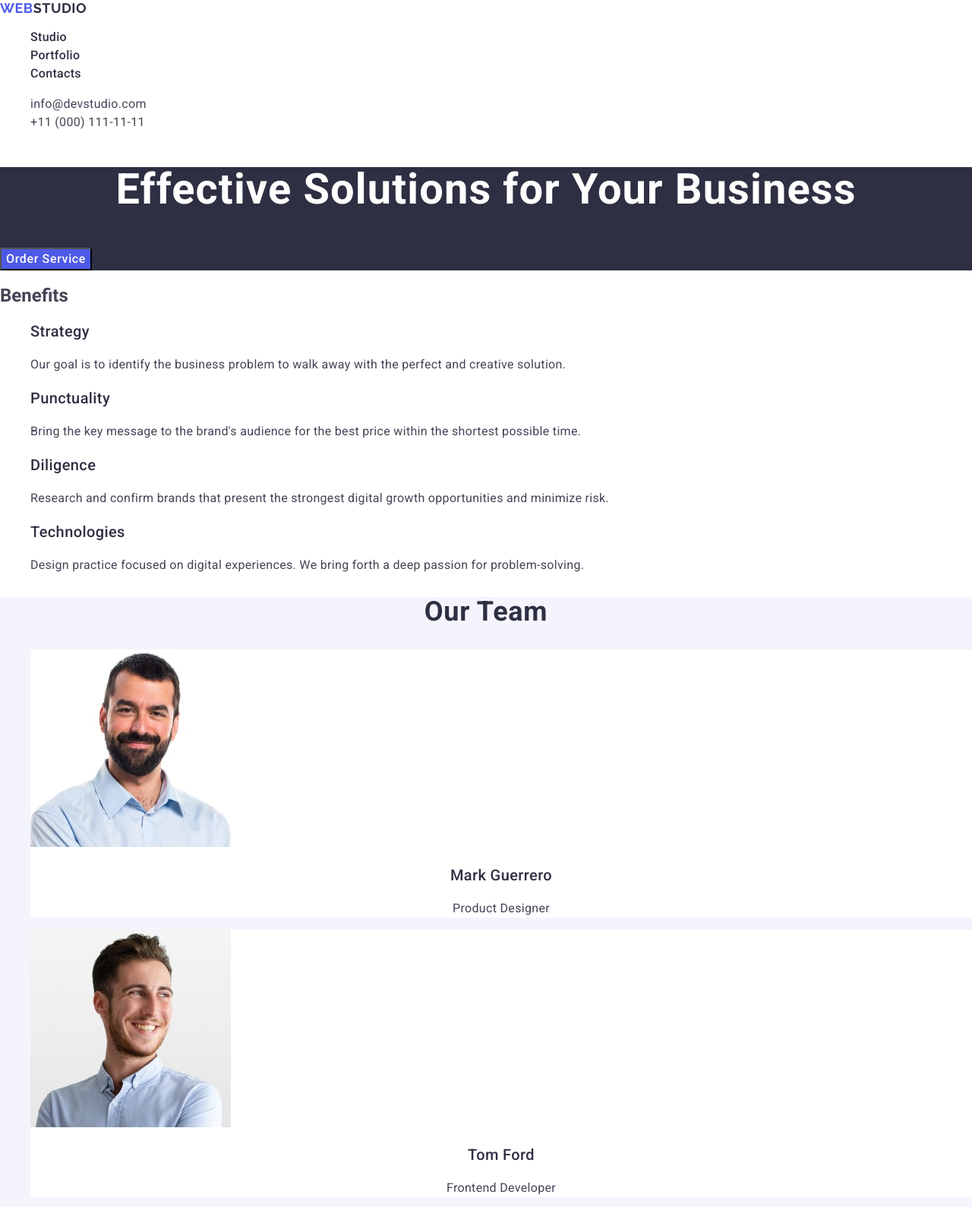
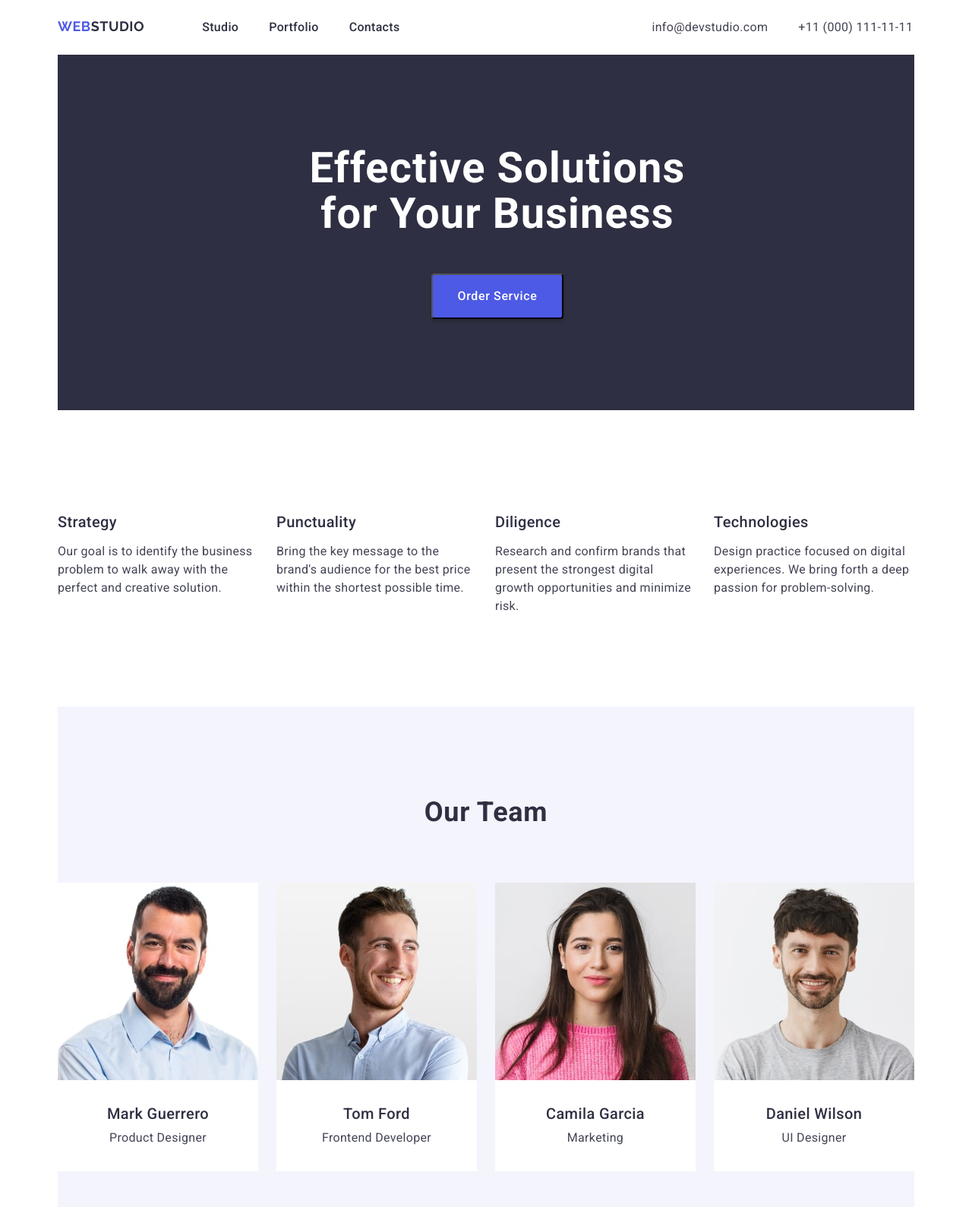
Before and after one commit to KaterynaKocheharova/goit-markup-hw-03, a plain HTML site: page index.html in a window 1280 px wide. Shown: the top 1589 px of the page at 76% size. Drawn offline with nearby package versions, Linux system fonts and the light colour scheme; a web font is replaced by a local one.

Commit message:
added positioning

```diff
--- a/css/styles.css
+++ b/css/styles.css
@@ -13,8 +13,191 @@ a {
   text-decoration: none;
 }
 
-/* DETAILED STYLES */
+/* GENERAL POSITIONING STYLES */
 
+h1,
+h2,
+h3,
+h4,
+h5,
+h6,
+p {
+  margin-top: 0;
+  margin-bottom: 0;
+}
+
+ul,
+ol {
+  margin-top: 0;
+  margin-bottom: 0;
+  padding-left: 0;
+}
+
+img {
+  display: block;
+  max-width: 100%;
+}
+
+.container {
+  width: 1158px;
+  margin: 0 auto;
+  padding: 0 15px;
+}
+
+/* POSITIONING IN HEADER */
+
+.header-section {
+  padding-top: 24px;
+  padding-bottom: 24px;
+}
+
+.header-container {
+  display: flex;
+  gap: 332px;
+}
+
+.main-nav {
+  display: flex;
+  gap: 76px;
+}
+
+.nav-list {
+  display: flex;
+  gap: 40px;
+}
+
+.nav-list-item {
+  width: calc((100% - 40 * 2) / 3);
+}
+
+.address-list {
+  display: flex;
+  gap: 40px;
+}
+
+.address-item {
+  width: calc((100% - 40) / 2);
+}
+
+/* POSITIONING IN HERO */
+
+.hero {
+  padding-top: 120px;
+  padding-bottom: 120px;
+}
+
+.hero-title {
+  width: 496px;
+  height: 120px;
+  margin: auto;
+  margin-bottom: 48px;
+}
+
+.hero-button {
+  padding: 16px 32px;
+  border-radius: 4px;
+  box-shadow: 0px 4px 4px 0px rgba(0, 0, 0, 0.15);
+  display: block;
+  margin-right: auto;
+  margin-left: auto;
+}
+
+/* POSITIONING IN THE BENEFITS SECTION */
+
+.section {
+  padding-top: 120px;
+  padding-bottom: 120px;
+}
+
+.visually-hidden {
+  position: absolute;
+  width: 1px;
+  height: 1px;
+  margin: -1px;
+  border: 0;
+  padding: 0;
+  white-space: nowrap;
+  clip-path: inset(100%);
+  clip: rect (0 0 0 0);
+  overflow: hidden;
+}
+
+.benefits-list {
+  display: flex;
+  gap: 24px;
+}
+
+.benefits-item {
+  width: calc((100% - 3 * 24) / 4);
+}
+
+.benefits-text {
+  width: 264px;
+}
+
+.benefits-title {
+  padding-top: 15px;
+  padding-bottom: 15px;
+}
+
+/* POSITIONING IN THE TEAM-SECTION */
+
+.team-title {
+  margin-bottom: 72px;
+}
+
+.team-list {
+  display: flex;
+  gap: 24px;
+}
+
+.team-card {
+  width: calc((100% - 24 * 3) / 4);
+  padding-bottom: 32px;
+}
+
+.team-list-title {
+  margin-top: 32px;
+  margin-bottom: 8px;
+}
+
+/* POSITIONING IN PORTFOLIO SECTION */
+
+.portfolio-title {
+  margin-bottom: 72px;
+}
+
+.portfolio-list {
+  display: flex;
+  flex-wrap: wrap;
+  row-gap: 24px;
+  column-gap: 48px;
+}
+
+.portfolio-item {
+  width: calc((100% - 72px) / 3);
+  border: 1px solid #e7e9fc;
+  padding-bottom: 32px;
+}
+
+.portfolio-item-title {
+  margin-top: 32px;
+}
+
+/* POSITIONING IN FOOTER */
+
+.footer {
+  padding-top: 101.5px;
+  padding-bottom: 100px;
+}
+
+.footer-logo {
+  margin-bottom: 17.5px;
+}
+
+.footer-text {
+  width: 264px;
+}
 /* HEADER */
 
 .logo {
@@ -31,7 +214,7 @@ a {
   color: #2e2f42;
 }
 
-.nav-item {
+.nav-link {
   color: #2e2f42;
   font-size: 16px;
   font-weight: 500;
@@ -39,8 +222,8 @@ a {
   letter-spacing: 0.32px;
 }
 
-.nav-item:hover,
-.nav-item:focus {
+.nav-link:hover,
+.nav-link:focus {
   color: #404bbf;
 }
 
@@ -48,7 +231,7 @@ a {
   font-style: normal;
 }
 
-.address-item {
+.address-link {
   color: #434455;
   font-size: 16px;
   font-weight: 400;
@@ -56,8 +239,8 @@ a {
   letter-spacing: 0.32px;
 }
 
-.address-item:hover,
-.address-item:focus {
+.address-link:hover,
+.address-link:focus {
   color: #404bbf;
 }
 
@@ -95,7 +278,7 @@ a {
 
 .benefits-title,
 .team-list-title,
-.portfolio-list-title {
+.portfolio-item-title {
   color: #2e2f42;
   font-size: 20px;
   font-weight: 500;
@@ -112,7 +295,7 @@ a {
 
 /*  TEAM */
 
-.team {
+.team-section {
   background-color: #f4f4fd;
 }
 
--- a/index.html
+++ b/index.html
@@ -11,59 +11,68 @@
       rel="stylesheet"
       href="https://cdnjs.cloudflare.com/ajax/libs/modern-normalize/2.0.0/modern-normalize.min.css"
     />
-    <link rel="stylesheet" href="./css/styles.css" />
     <link rel="preconnect" href="https://fonts.googleapis.com" />
     <link rel="preconnect" href="https://fonts.gstatic.com" crossorigin />
     <link
       href="https://fonts.googleapis.com/css2?family=Playpen+Sans&family=Raleway:wght@700&family=Roboto:wght@400;500;700&display=swap"
       rel="stylesheet"
     />
+    <link rel="stylesheet" href="./css/styles.css" />
   </head>
   <body>
     <!-- HEADER -->
-    <header>
-      <nav>
+    <header class="header-section">
+      <div class="container header-container">
+        <nav class="main-nav">
           <a class="logo" href="./index.html">
             Web<span class="logo-accent">Studio</span></a
           >
           <ul class="nav-list">
-          <li>
-            <a class="nav-item" href="./index.html">Studio</a>
+            <li class="nav-list-item">
+              <a class="nav-link" href="./index.html">Studio</a>
             </li>
-          <li><a class="nav-item" href="">Portfolio</a></li>
-          <li><a class="nav-item" href="">Contacts</a></li>
+            <li class="nav-list-item">
+              <a class="nav-link" href="">Portfolio</a>
+            </li>
+            <li class="nav-list-item">
+              <a class="nav-link" href="">Contacts</a>
+            </li>
           </ul>
         </nav>
         <address id="contacts" class="contacts">
-        <ul>
-          <li>
-            <a class="address-item" href="mailto:info@devstudio.com"
+          <ul class="address-list">
+            <li class="address-item">
+              <a class="address-link" href="mailto:info@devstudio.com"
                 >info@devstudio.com</a
               >
             </li>
-          <li>
-            <a class="address-item" href="tel:+110001111111"
+            <li class="address-item">
+              <a class="address-link" href="tel:+110001111111"
                 >+11 (000) 111-11-11</a
               >
             </li>
           </ul>
         </address>
+      </div>
     </header>
     <main>
+      <div class="container">
         <!-- HERO -->
         <section class="hero">
+          <div class="container hero-container">
             <h1 class="hero-title">Effective Solutions for Your Business</h1>
             <button class="hero-button" type="button">Order Service</button>
+          </div>
         </section>
         <!-- BENEFITS -->
-      <section>
-        <h2>Benefits</h2>
+        <section class="section">
+          <h2 class="visually-hidden">Benefits</h2>
           <ul class="benefits-list">
             <li class="benefits-item">
               <h3 class="benefits-title">Strategy</h3>
               <p class="benefits-text">
-              Our goal is to identify the business problem to walk away with the
-              perfect and creative solution.
+                Our goal is to identify the business problem to walk away with
+                the perfect and creative solution.
               </p>
             </li>
             <li class="benefits-item">
@@ -90,7 +99,7 @@
           </ul>
         </section>
         <!-- TEAM -->
-      <section class="team">
+        <section class="section team-section">
           <h2 class="team-title">Our Team</h2>
           <ul class="team-list">
             <li class="team-card">
@@ -136,81 +145,84 @@
           </ul>
         </section>
         <!-- PORTFOLIO -->
-      <section id="portfolio">
+        <section class="section" id="portfolio">
           <h2 class="portfolio-title">Our Portfolio</h2>
-        <ul>
-          <li>
+          <ul class="portfolio-list">
+            <li class="portfolio-item">
               <img
                 src="./images/portfolio/banking-app.jpg"
                 alt="different pages of the banking app"
                 width="360"
                 height="300"
               />
-            <h3 class="portfolio-list-title">Banking App</h3>
+              <h3 class="portfolio-item-title">Banking App</h3>
               <p class="portfolio-text">App</p>
             </li>
-          <li>
+            <li class="portfolio-item">
               <img
                 src="./images/portfolio/cashless-payment.jpg"
                 alt="person paying with their phone using the app"
                 width="360"
                 height="300"
               />
-            <h3 class="portfolio-list-title">Cashless Payment</h3>
+              <h3 class="portfolio-item-title">Cashless Payment</h3>
               <p class="portfolio-text">Marketing</p>
             </li>
-          <li>
+            <li class="portfolio-item">
               <img
                 src="./images/portfolio/meditation-app.jpg"
                 alt="a laptop and a smartphone with the main page of the app"
                 width="360"
                 height="300"
               />
-            <h3 class="portfolio-list-title">Meditation App</h3>
+              <h3 class="portfolio-item-title">Meditation App</h3>
               <p class="portfolio-text">App</p>
             </li>
-          <li>
+            <li class="portfolio-item">
               <img
                 src="./images/portfolio/taxi-app.jpg"
                 alt="a taxi driver in his car using navigation system"
                 width="360"
                 height="300"
               />
-            <h3 class="portfolio-list-title">Taxi Service</h3>
+              <h3 class="portfolio-item-title">Taxi Service</h3>
               <p class="portfolio-text">Marketing</p>
             </li>
-          <li>
+            <li class="portfolio-item">
               <img
                 src="./images/portfolio/screen-illustrators.jpg"
                 alt="a smartphone with different examples of screen illustrations"
                 width="360"
                 height="300"
               />
-            <h3 class="portfolio-list-title">Screen Illustrations</h3>
+              <h3 class="portfolio-item-title">Screen Illustrations</h3>
               <p class="portfolio-text">Design</p>
             </li>
-          <li>
+            <li class="portfolio-item">
               <img
                 src="./images/portfolio/online-courses.jpg"
                 alt="a girl smiling and holding her smartphone and studying on the street"
                 width="360"
                 height="300"
               />
-            <h3 class="portfolio-list-title">Online Courses</h3>
+              <h3 class="portfolio-item-title">Online Courses</h3>
               <p class="portfolio-text">Marketing</p>
             </li>
           </ul>
         </section>
+      </div>
     </main>
     <!-- FOOTER -->
     <footer class="footer">
-      <a class="logo" href="./index.html"
+      <div class="container">
+        <a class="logo footer-logo" href="./index.html"
           >Web<span class="footer-logo-accent">Studio</span></a
         >
         <p class="footer-text">
-        Increase the flow of customers and sales for your business with digital
-        marketing & growth solutions.
+          Increase the flow of customers and sales for your business with
+          digital marketing & growth solutions.
         </p>
+      </div>
     </footer>
   </body>
 </html>
```
Lines whose indentation alone changed are shown as unchanged.
